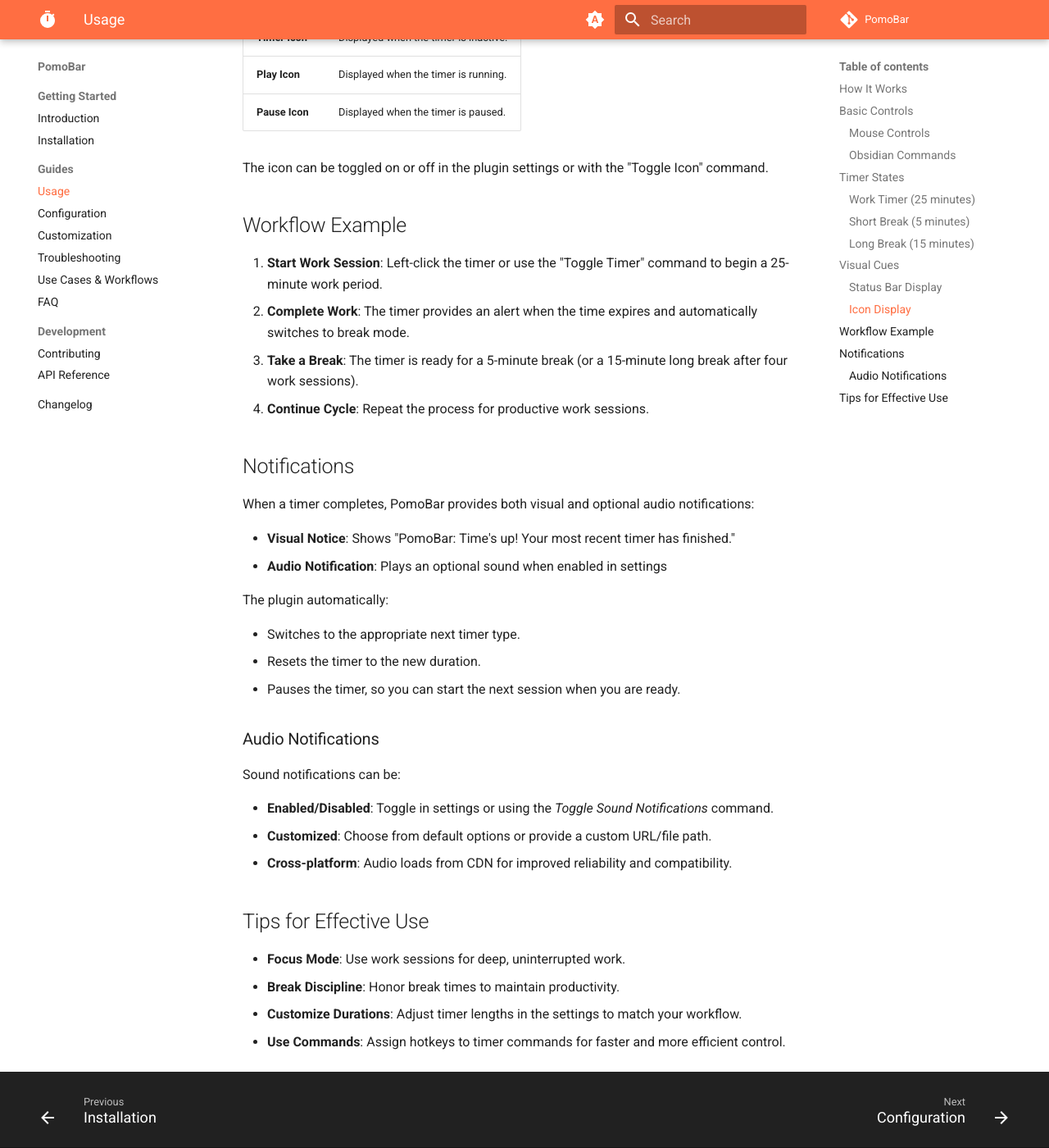
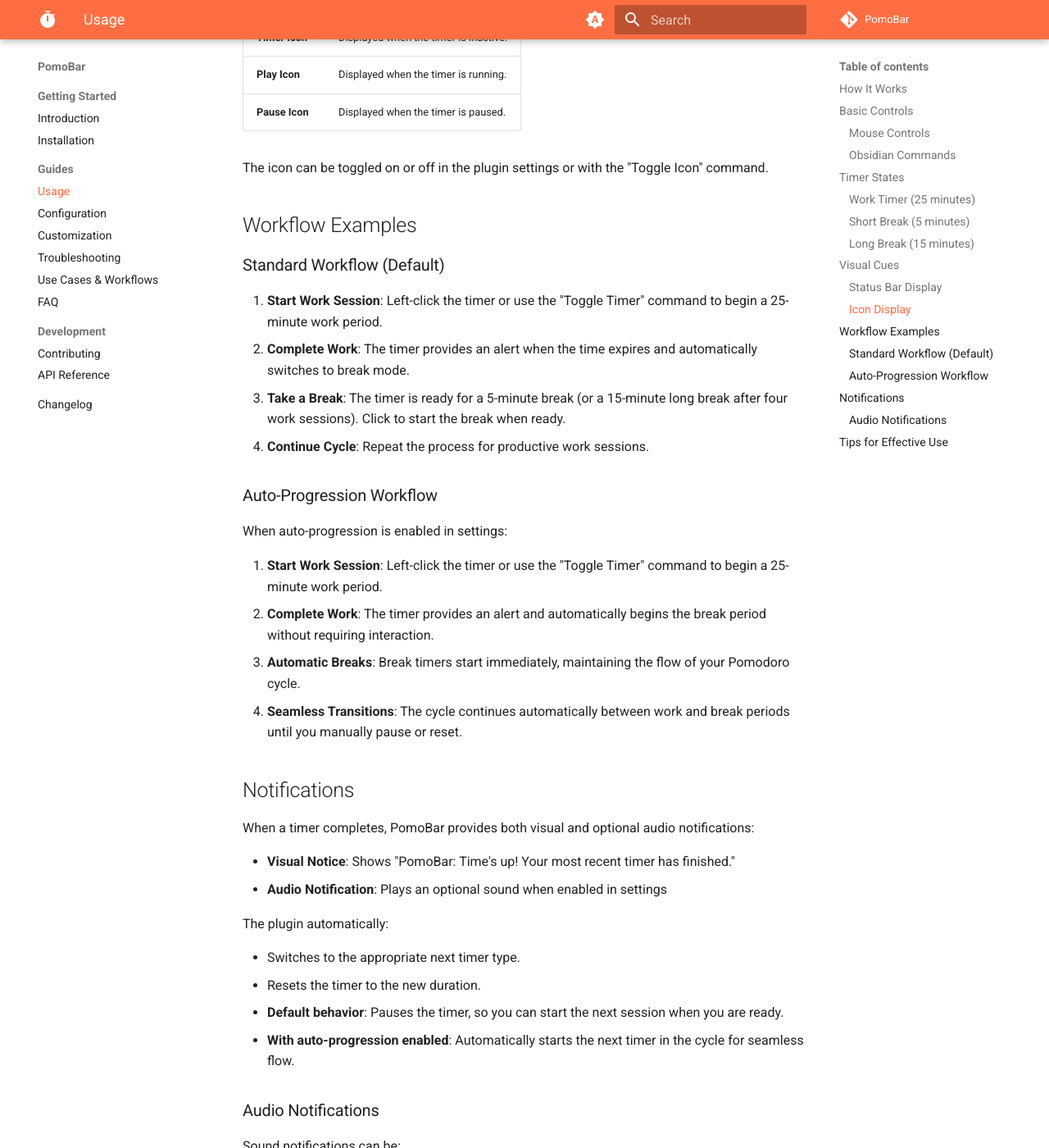
Before and after one commit to semanticdata/obsidian-pomodoro, an MkDocs documentation site: the page built from docs/usage.md, in a window 1280 px wide and 1400 px high, scrolled down 2500 px. Shown: the whole window at 82% size. Built offline with MkDocs 1.6.1 and Material for MkDocs 9.7.7, drawn with Linux system fonts in a browser that asks for light colours; comment, search, counter and statistics services are not loaded.

Commit message:
update documentation with new auto progression feature

```diff
--- a/docs/usage.md
+++ b/docs/usage.md
@@ -82,12 +82,23 @@ The timer icon changes to reflect the current state:
 
 The icon can be toggled on or off in the plugin settings or with the "Toggle Icon" command.
 
-## Workflow Example
+## Workflow Examples
+
+### Standard Workflow (Default)
 
 1. **Start Work Session**: Left-click the timer or use the "Toggle Timer" command to begin a 25-minute work period.
 2. **Complete Work**: The timer provides an alert when the time expires and automatically switches to break mode.
-3. **Take a Break**: The timer is ready for a 5-minute break (or a 15-minute long break after four work sessions).
+3. **Take a Break**: The timer is ready for a 5-minute break (or a 15-minute long break after four work sessions). Click to start the break when ready.
 4. **Continue Cycle**: Repeat the process for productive work sessions.
+
+### Auto-Progression Workflow
+
+When auto-progression is enabled in settings:
+
+1. **Start Work Session**: Left-click the timer or use the "Toggle Timer" command to begin a 25-minute work period.
+2. **Complete Work**: The timer provides an alert and automatically begins the break period without requiring interaction.
+3. **Automatic Breaks**: Break timers start immediately, maintaining the flow of your Pomodoro cycle.
+4. **Seamless Transitions**: The cycle continues automatically between work and break periods until you manually pause or reset.
 
 ## Notifications
 
@@ -100,7 +111,8 @@ The plugin automatically:
 
 - Switches to the appropriate next timer type.
 - Resets the timer to the new duration.
-- Pauses the timer, so you can start the next session when you are ready.
+- **Default behavior**: Pauses the timer, so you can start the next session when you are ready.
+- **With auto-progression enabled**: Automatically starts the next timer in the cycle for seamless flow.
 
 ### Audio Notifications
 
```
Also changed, not shown: CHANGELOG.md (+6 -0 lines), README.md (+2 -2 lines), docs/configuration.md (+4 -0 lines).
